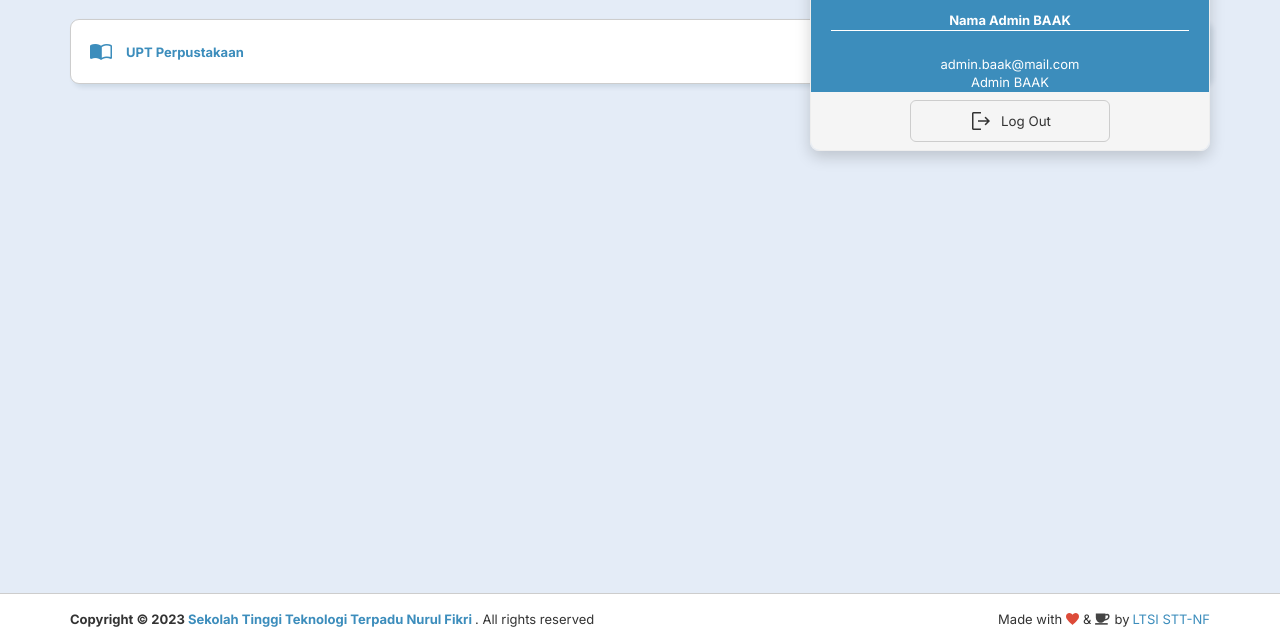
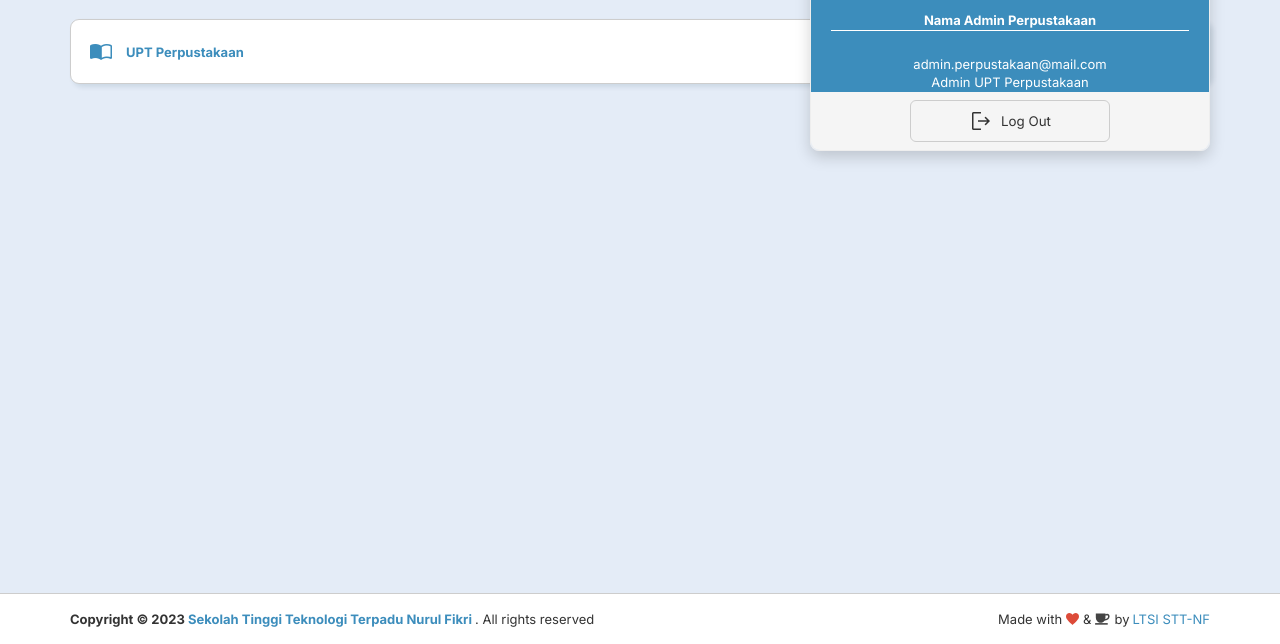
Before and after one commit to fif122/web_pengajuan_surat_1, a plain HTML site: page admin_upt_perpustakaan/admin_perpustakaan_home.html in a window 1280 px wide. Both pictures are taken after a click on the link 1182 px from the left and 25 px from the top of the page. Shown: the part 156-800 px from the top of the page. Drawn offline with nearby package versions, Linux system fonts and the light colour scheme.

Commit message:
Add files via upload

```diff
--- a/admin_upt_perpustakaan/admin_perpustakaan_home.html
+++ b/admin_upt_perpustakaan/admin_perpustakaan_home.html
@@ -43,10 +43,10 @@
                                 <div class="dropdown2">
                                     <div class="card-info">
                                         <img src="../img/no-pic3.png" class="card-content" alt="">
-                                        <p class="card-content">Nama Admin BAAK</p>
+                                        <p class="card-content">Nama Admin Perpustakaan</p>
                                         <p class="card-content"></p>
-                                        <p class="card-content">admin.baak@mail.com</p>
-                                        <p class="card-content">Admin BAAK</p>
+                                        <p class="card-content">admin.perpustakaan@mail.com</p>
+                                        <p class="card-content">Admin UPT Perpustakaan</p>
                                     </div>
                                     <div class="card-button">
                                         <form method="POST">
```
Also changed, not shown: admin_upt_perpustakaan/eksekusi_1_diproses.html (+3 -3 lines), admin_upt_perpustakaan/eksekusi_1_diterima.html (+3 -3 lines), admin_upt_perpustakaan/eksekusi_1_ditolak.html (+3 -3 lines), admin_upt_perpustakaan/tabel_perpustakaan.html (+3 -3 lines).
